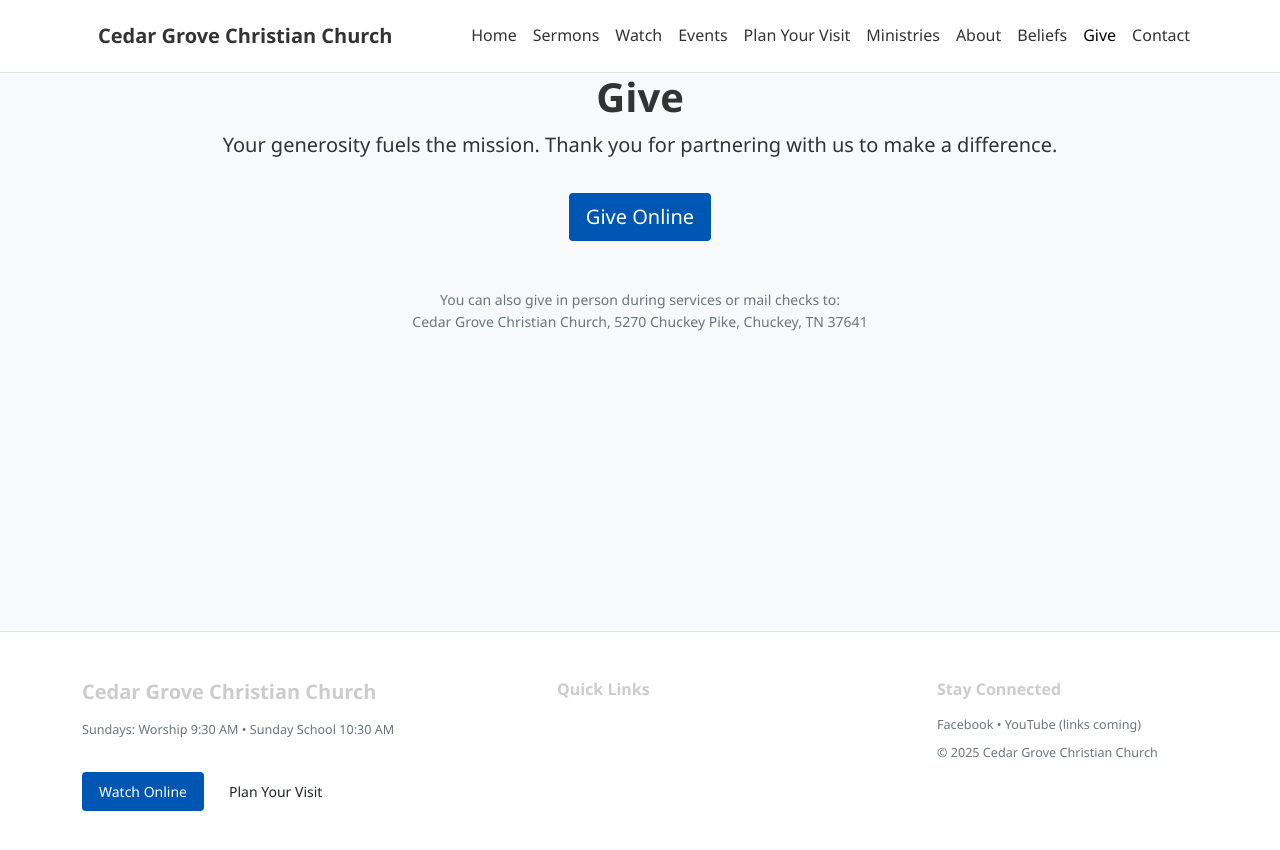
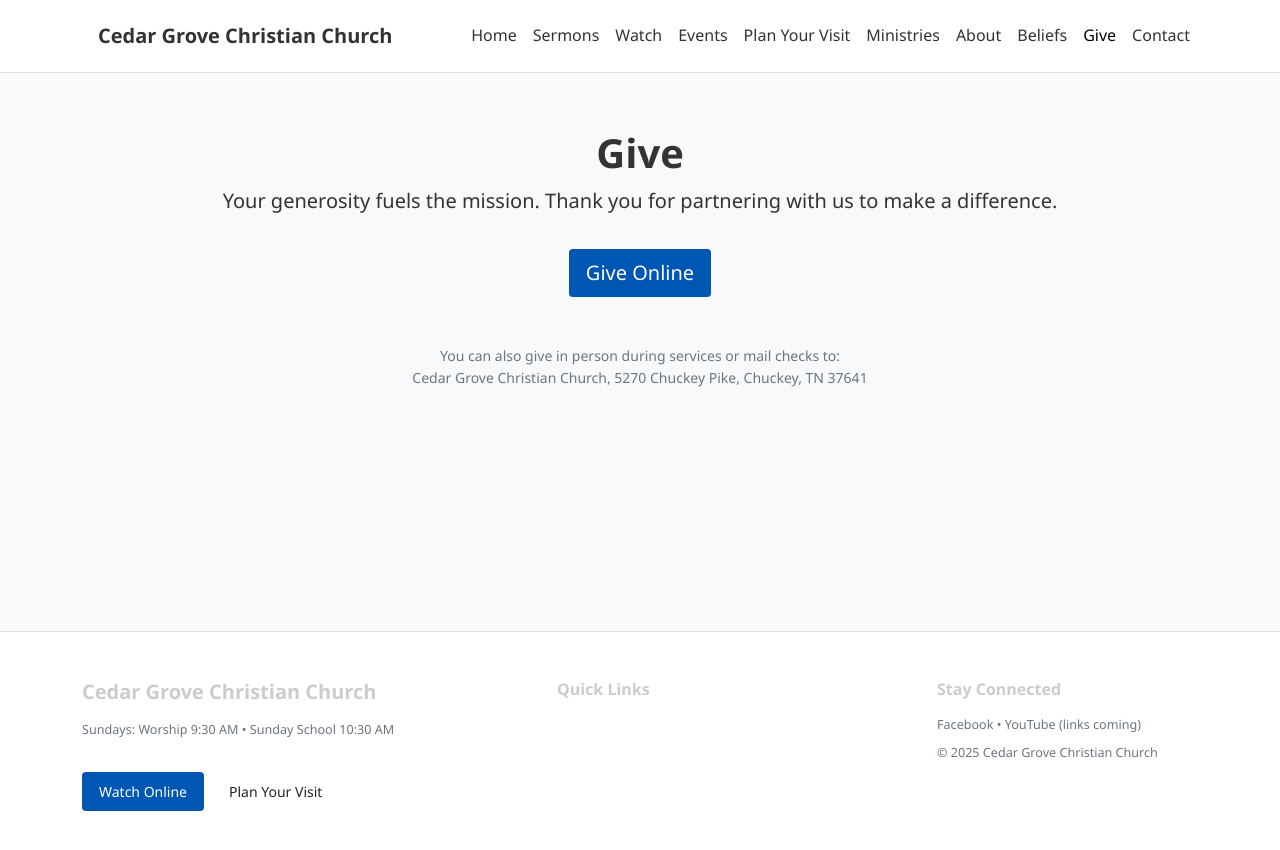
Before and after one commit to Waffles-Websites/waffles-websites.github.io, a Jekyll site: the page built from giving.html, in a window 1280 px wide. Shown: the top 850 px of the page. Built offline with Jekyll 4.4.1, drawn with Linux system fonts in a browser that asks for light colours.

Commit message:
Update main.css

```diff
--- a/assets/css/main.css
+++ b/assets/css/main.css
@@ -159,3 +159,22 @@
   .hero h1 { font-size: 2rem; }
   .hero p { font-size: 1rem; }
 }
+
+/* --- Section spacing & contrast --- */
+.section {
+  padding: 3.5rem 0;            /* breathing room for every section */
+}
+
+.section-muted {                 /* use on alternating sections */
+  background: #f7f7fb;          /* subtle light gray (not gloomy) */
+}
+
+/* Give the first cards section extra space from the hero */
+.section.home-cards {
+  padding-top: 3.5rem;
+}
+
+/* Optional: subtle divider under the hero so it doesn't "bleed" */
+.hero {
+  border-bottom: 1px solid rgba(0,0,0,.06);
+}
```
